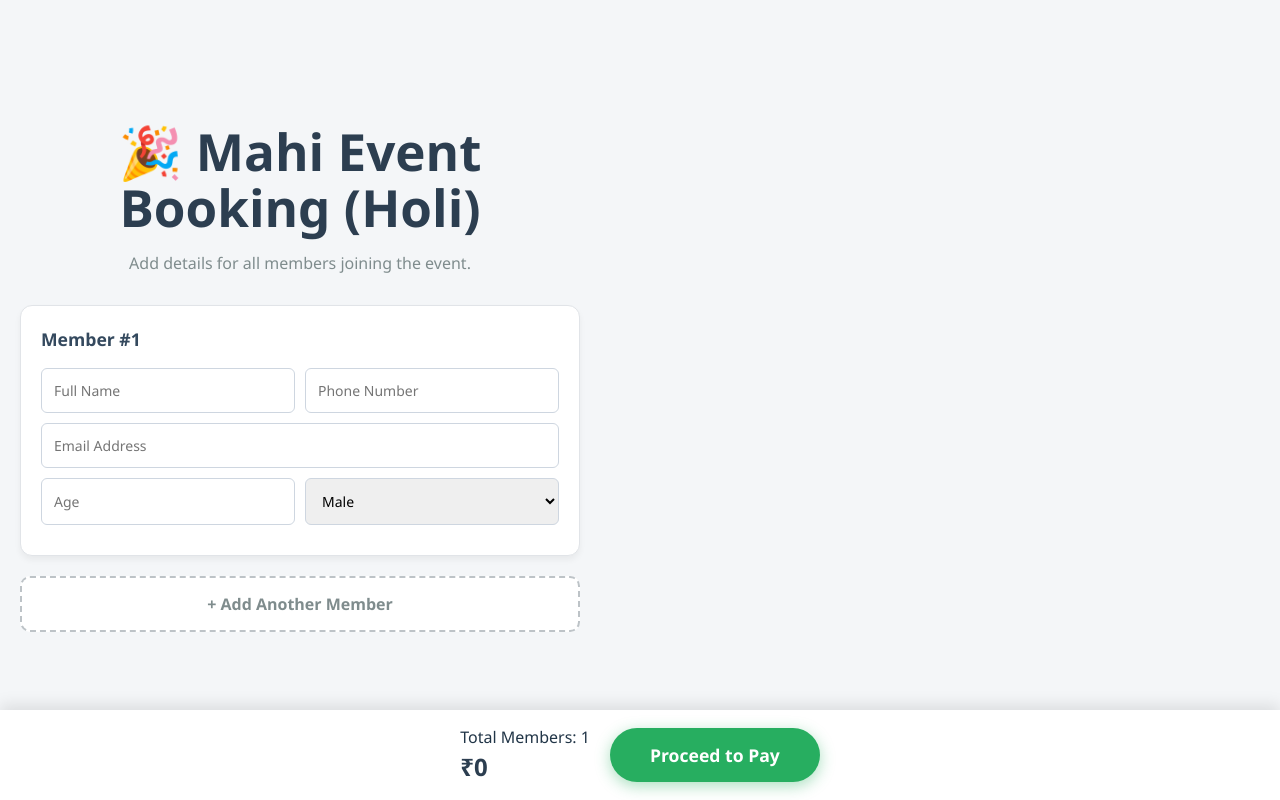
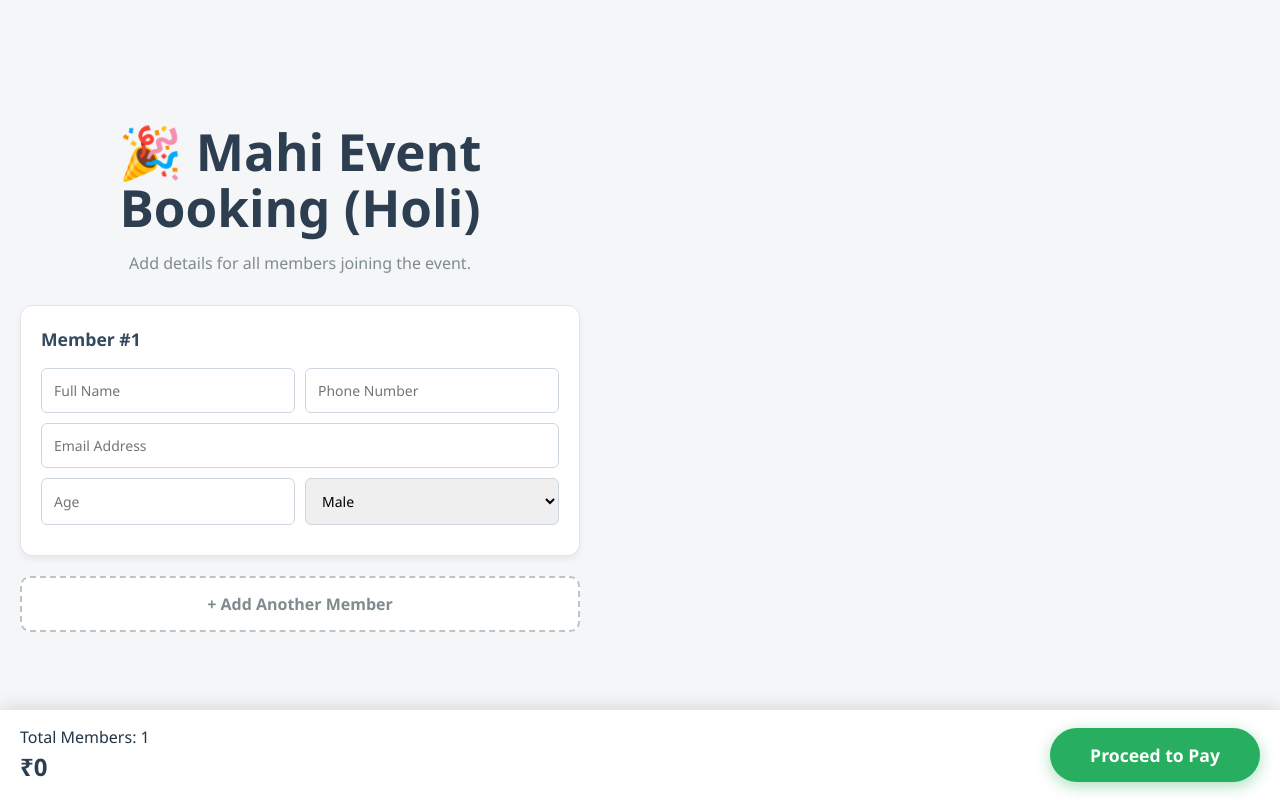
Before and after one commit to Nishith08/Influencers-Nominations, a React app in the folder frontend/: page / in a window 1280 px wide. Built offline with nearby package versions, Linux system fonts and the light colour scheme; the HTML template or start-up script is replaced by a standard one.

Commit message:
minimum age 3 is required

```diff
--- a/frontend/src/App.jsx
+++ b/frontend/src/App.jsx
@@ -42,19 +42,18 @@ function App() {
 
     try {
       // Step A: Ask Backend to create an order
-      // Note: Ensure port 5000 is correct for your backend
       const { data } = await axios.post('http://localhost:5000/api/create-order', { members });
 
       // Step B: Configure Razorpay Popup options
       const options = {
-        key: "rzp_test_S9FRgtlnopEMKP", // <--- REPLACE THIS WITH YOUR TEST KEY ID (Start with rzp_test_)
+        key: "rzp_test_S9FRgtlnopEMKP",
         amount: data.amount,
         currency: "INR",
         name: "Mahi Event Booking",
         description: "Holi Event Entry",
-        order_id: data.orderId, // This comes from backend
+        order_id: data.orderId,
         handler: async function (response) {
-            // Step C: If user pays successfully, verify it on backend
+            // Step C: Verify on backend
             try {
                 const verifyRes = await axios.post('http://localhost:5000/api/verify-payment', {
                     razorpay_order_id: response.razorpay_order_id,
@@ -64,7 +63,6 @@ function App() {
                 });
                 if (verifyRes.data.status === 'success') {
                     alert("Payment Successful! Booking Confirmed.");
-                    // Reset form after success
                     setMembers([{ name: '', phone: '', email: '', age: '', gender: 'Male' }]);
                 }
             } catch (err) {
@@ -94,11 +92,17 @@ function App() {
   // Helper to calculate total price
   const calculateTotal = () => {
     return members.reduce((total, member) => {
-      // If age is empty or less than/equal to 3, price is 0. Otherwise 2.
       const price = (member.age && member.age > 3) ? 2 : 0;
       return total + price;
     }, 0);
   };
+
+ // --- NEW VALIDATION LOGIC ---
+  // Check if ALL members have an age entered, and ALL of them are <= 3
+  const isSingleChildError = members.length > 0 && members.every(member =>
+    member.age !== '' && Number(member.age) <= 3
+  );
+  // --- NEW VALIDATION LOGIC END ---
 
   return (
     <div className="container">
@@ -154,7 +158,25 @@ function App() {
         </button>
       </div>
 
-      <div className="checkout-bar">
+      <div className="checkout-bar" style={{ flexDirection: 'column', gap: '10px' }}>
+
+        {/* --- ERROR MESSAGE DISPLAY --- */}
+        {isSingleChildError && (
+            <div style={{
+                backgroundColor: '#ffeaea',
+                border: '1px solid red',
+                color: '#d63031',
+                padding: '10px',
+                borderRadius: '5px',
+                width: '100%',
+                textAlign: 'center',
+                fontWeight: 'bold'
+            }}>
+                A child under the age of 3 cannot be booked alone.
+            </div>
+        )}
+
+        <div style={{ display: 'flex', justifyContent: 'space-between', width: '100%', alignItems: 'center' }}>
             <div className="total-display">
                 <span>Total Members: {members.length}</span>
                 <span className="price">₹{calculateTotal()}</span>
@@ -162,13 +184,15 @@ function App() {
             <button
                 className="pay-btn"
                 onClick={handlePayment}
-            disabled={isLoading}
+                /* Disable button if loading OR if the error exists */
+                disabled={isLoading || isSingleChildError}
+                style={{ opacity: isSingleChildError ? 0.5 : 1, cursor: isSingleChildError ? 'not-allowed' : 'pointer' }}
             >
                 {isLoading ? "Processing..." : "Proceed to Pay"}
             </button>
         </div>
       </div>
+    </div>
   );
 }
-
 export default App;
```
Lines whose indentation alone changed are shown as unchanged.
